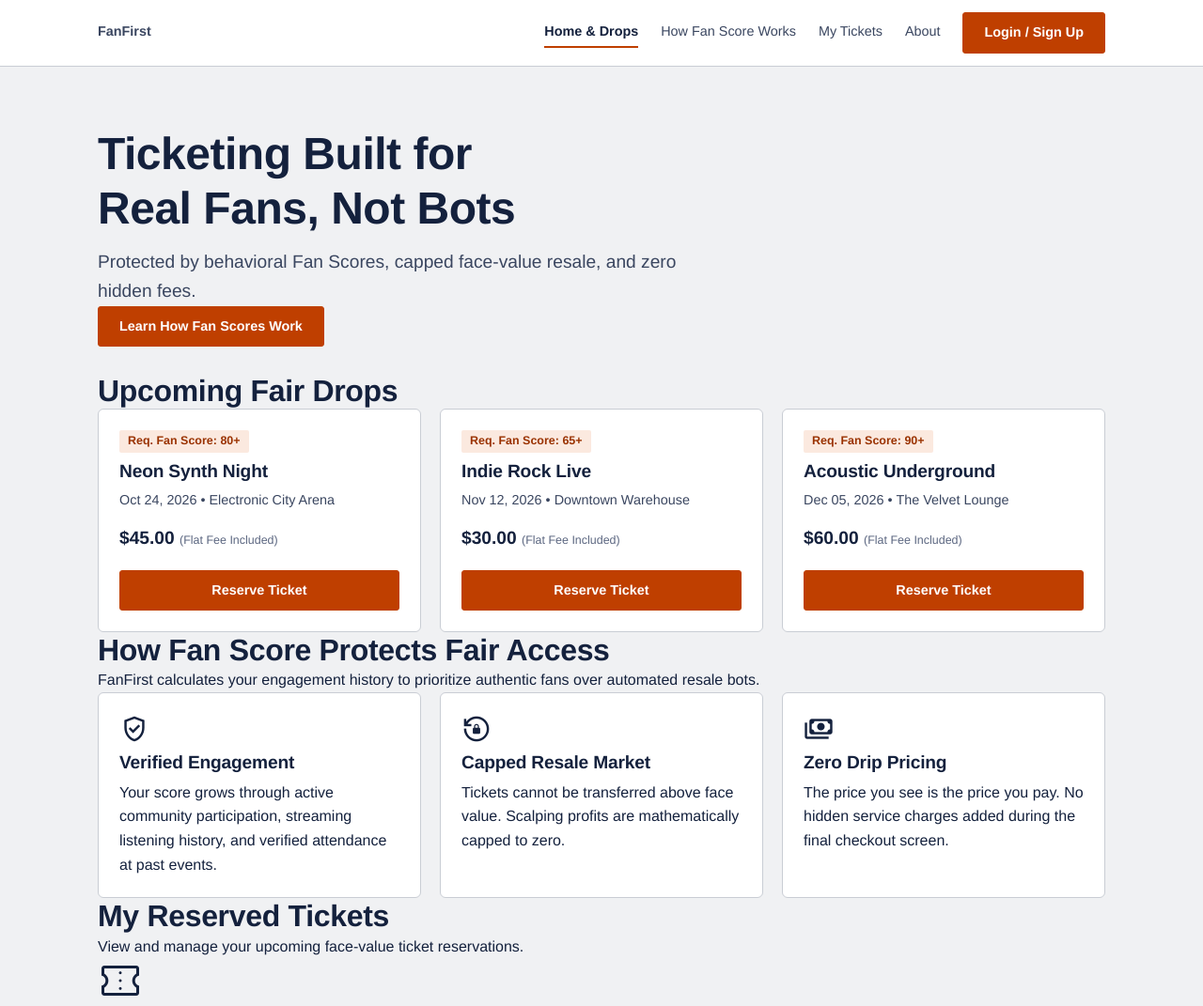
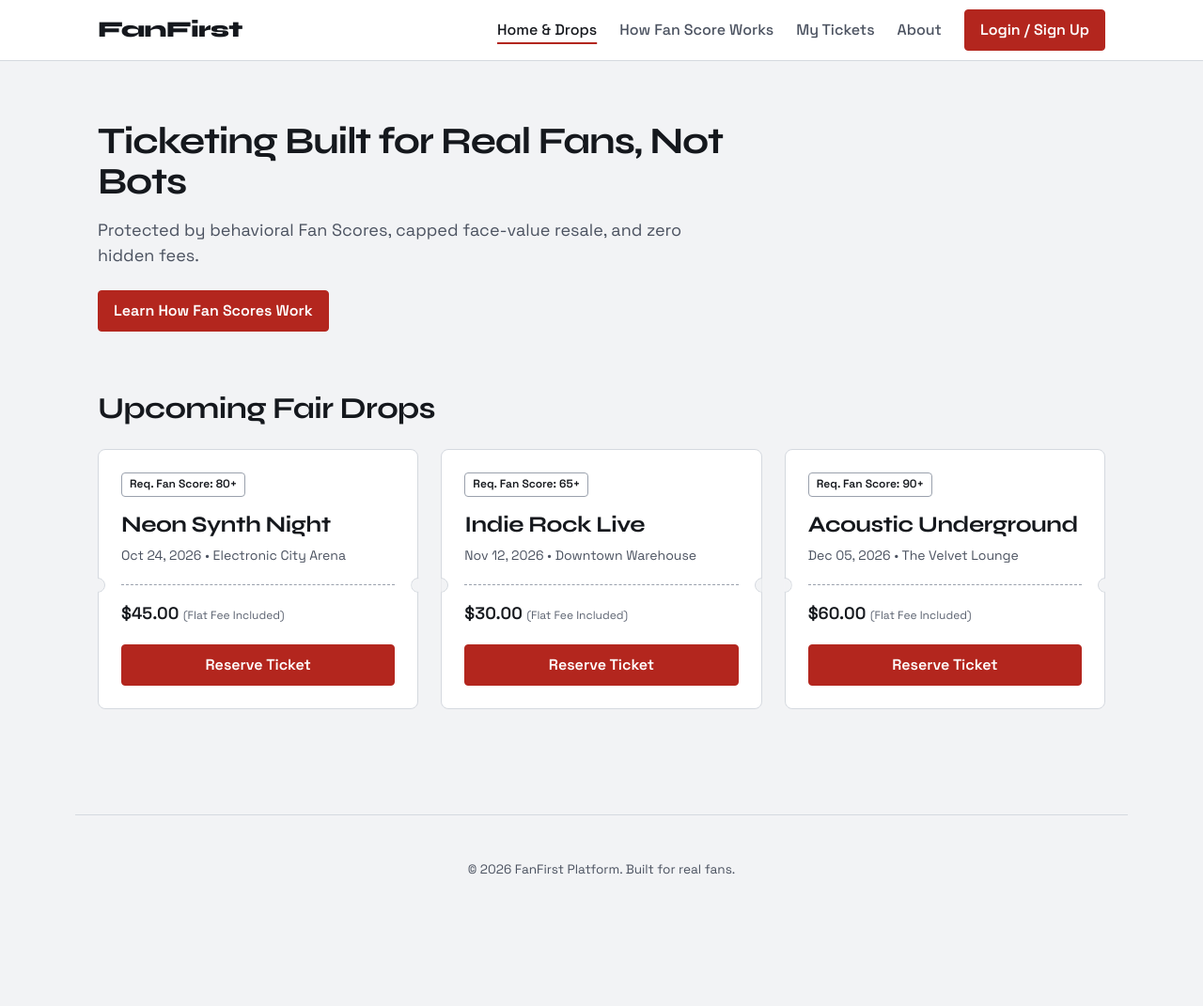
Before and after one commit to mutantmd/Fan_First1, a website: page index.html in a window 1280 px wide. Shown: the top 1071 px of the page at 94% size. After the commit the page ends 984 px from the top, so only its background shows below. Drawn offline with nearby package versions, Linux system fonts and the light colour scheme.

Commit message:
new change 11

```diff
--- a/style.css
+++ b/style.css
@@ -1,247 +1,463 @@
 :root {
-  --paper: #f0f1f3;
-  --ink: #14213d;
-  --ink-soft: #3a4660;
-  --ink-faint: #5b6680;
-  --line: #c9cdd4;
-  --accent: #bf3f00;
-  --accent-dark: #9a3200;
-  --accent-wash: #fbe9df;
+  /* colour */
+  --bg-page: #f2f3f5;
+  --surface: #ffffff;
+  --surface-sunken: #e8eaed;
+  --text-primary: #15181d;
+  --text-secondary: #4b5260;      /* legacy */
+  --text-muted: #5b6270;          /* legacy */
+  --border-color: #d5d9df;        /* legacy */
+  --border-strong: #9aa1ad;
+  --accent-primary: #b3261e;      /* legacy */
+  --accent-hover: #8f1d17;
+  --on-accent: #ffffff;
+
+  /* type */
+  --font-display: 'Syne', sans-serif;
+  --font-body: 'Space Grotesk', sans-serif;
+
+  --text-xs: 0.75rem;    /* 12 */
+  --text-sm: 0.875rem;   /* 14 */
+  --text-md: 1rem;       /* 16 */
+  --text-lg: 1.125rem;   /* 18 */
+  --text-xl: 1.5rem;     /* 24 */
+  --text-2xl: 2rem;      /* 32 */
+  --text-3xl: 2.5rem;    /* 40 */
+
+  /* spacing: 4px base, nothing outside this list */
+  --s-1: 4px;
+  --s-2: 8px;
+  --s-3: 12px;
+  --s-4: 16px;
+  --s-6: 24px;
+  --s-8: 32px;
+  --s-12: 48px;
+  --s-16: 64px;
+
+  /* radius steps up with the size of the thing */
+  --radius-control: 4px;
+  --radius-card: 8px;
+  --radius-dialog: 12px;
+
+  --tap-target: 44px;
 }
 
-* {
+
+/* --------------------------------------------------------------------------
+   Base
+   -------------------------------------------------------------------------- */
+*,
+*::before,
+*::after {
   box-sizing: border-box;
+}
+
+body,
+h1, h2, h3, p {
   margin: 0;
-  padding: 0;
 }
 
 body {
-  background: var(--paper);
-  color: var(--ink);
-  font-family: 'IBM Plex Sans', 'Helvetica Neue', Arial, sans-serif;
-  line-height: 1.6;
-  min-height: 100vh;
+  background: var(--bg-page);
+  color: var(--text-primary);
+  font: 400 var(--text-md)/1.5 var(--font-body);
+  -webkit-font-smoothing: antialiased;
 }
 
-button,
-input {
-  font: inherit;
+h1, h2, h3 {
+  font-family: var(--font-display);
+  font-weight: 700;
+  letter-spacing: -0.02em;
+  line-height: 1.15;
 }
-
-h1,
-h2,
-h3 {
-  font-weight: 600;
-  line-height: 1.2;
-  letter-spacing: -0.01em;
-  text-wrap: balance;
-}
-
-h1 { font-size: 3rem; }
-h2 { font-size: 2rem; }
-h3 { font-size: 1.2rem; }
-
-p { text-wrap: pretty; }
 
 a {
   color: inherit;
   text-decoration: none;
 }
 
-a:hover {
-  text-decoration: underline;
-  text-underline-offset: 3px;
-}
-
 :focus-visible {
-  outline: 2px solid var(--accent);
+  outline: 2px solid var(--accent-primary);
   outline-offset: 2px;
 }
 
+@media (prefers-reduced-motion: reduce) {
+  * {
+    transition: none !important;
+  }
+}
+
+
+/* --------------------------------------------------------------------------
+   Layout
+   -------------------------------------------------------------------------- */
 .container {
   max-width: 1120px;
-  margin: 0 auto;
-  padding: 0 24px;
+  margin-inline: auto;
+  padding-inline: var(--s-6);
 }
 
 header {
-  background: #fff;
-  border-bottom: 1px solid var(--line);
   position: sticky;
   top: 0;
   z-index: 100;
+  background: var(--surface);
+  border-bottom: 1px solid var(--border-color);
 }
 
 .header-inner {
   display: flex;
   justify-content: space-between;
   align-items: center;
-  height: 70px;
+  gap: var(--s-4);
+  min-height: var(--s-16);
 }
 
-.brand-logo {
-  font-size: 1.25rem;
-  font-weight: 600;
+/* nav already gets display:flex and gap from inline style */
+header nav {
+  flex-wrap: wrap;
+  justify-content: flex-end;
+  row-gap: var(--s-2);
 }
 
-.brand-logo:hover { text-decoration: none; }
-
-nav {
-  display: flex;
-  align-items: center;
-  gap: 26px;
+.drops-section {
+  padding-block: var(--s-8) var(--s-12);
 }
 
-.nav-link {
-  color: var(--ink-soft);
-  font-size: 0.9rem;
-  padding: 3px 0;
-  border-bottom: 2px solid transparent;
-  transition: color 0.2s, border-color 0.2s;
+.events-grid,
+.features-grid {
+  display: grid;
+  grid-template-columns: repeat(auto-fit, minmax(min(280px, 100%), 1fr));
+  gap: var(--s-6);
 }
 
-.nav-link:hover {
-  color: var(--ink);
-  text-decoration: none;
-  border-bottom-color: var(--line);
+.page-header {
+  padding-block: var(--s-8);
+  margin-bottom: var(--s-8);
+  border-bottom: 1px solid var(--border-color);
 }
 
-.nav-link.active {
-  color: var(--ink);
-  font-weight: 600;
-  border-bottom-color: var(--accent);
+
+/* --------------------------------------------------------------------------
+   Components
+   -------------------------------------------------------------------------- */
+
+/* brand + nav links */
+.brand-logo {
+  font: 800 var(--text-xl)/1 var(--font-display);
+  letter-spacing: -0.03em;
 }
 
+header nav > .nav-link {
+  padding-block: var(--s-1);
+  color: var(--text-secondary);
+  font-weight: 500;
+  text-underline-offset: var(--s-2);
+  text-decoration-thickness: 2px;
+  text-decoration-color: transparent;
+  transition: color 120ms;
+}
+
+header nav > .nav-link:hover {
+  color: var(--text-primary);
+}
+
+/* buttons */
 .btn {
   display: inline-flex;
   align-items: center;
   justify-content: center;
-  background: var(--accent);
-  color: #fff;
-  font-size: 0.9rem;
-  font-weight: 600;
-  padding: 9px 22px;
-  border: 1px solid var(--accent);
-  border-radius: 3px;
+  min-height: var(--tap-target);
+  padding: 0 var(--s-4);
+  border: 1px solid var(--accent-primary);
+  border-radius: var(--radius-control);
+  background: var(--accent-primary);
+  color: var(--on-accent);
+  font: 600 var(--text-md)/1 var(--font-body);
   cursor: pointer;
-  transition: background 0.15s, border-color 0.15s;
+  transition: background-color 120ms, border-color 120ms;
 }
 
 .btn:hover {
-  background: var(--accent-dark);
-  border-color: var(--accent-dark);
-  text-decoration: none;
+  background: var(--accent-hover);
+  border-color: var(--accent-hover);
 }
 
-.btn-secondary,
-.btn-signin {
+.btn-secondary {
   background: transparent;
-  color: var(--ink);
-  border-color: var(--ink);
+  border-color: var(--border-strong);
+  color: var(--text-primary);
 }
 
-.btn-secondary:hover,
-.btn-signin:hover {
-  background: #e4e6ea;
-  border-color: var(--ink);
+.btn-secondary:hover {
+  background: var(--surface-sunken);
+  border-color: var(--border-strong);
 }
 
+/* label on an event card: how much Fan Score you need */
 .badge {
   align-self: flex-start;
-  background: var(--accent-wash);
-  color: var(--accent-dark);
-  font-size: 0.78rem;
+  padding: var(--s-1) var(--s-2);
+  border: 1px solid var(--border-strong);
+  border-radius: var(--radius-control);
+  color: var(--text-primary);
+  font-size: var(--text-xs);
   font-weight: 600;
-  padding: 2px 9px;
-  border-radius: 2px;
+  line-height: 1.33;
 }
 
+/* hero */
 .hero {
-  padding: 64px 0 28px;
-  max-width: 44rem;
+  max-width: 720px;
+  padding-block: var(--s-16) var(--s-8);
 }
 
-.hero h1 { margin-bottom: 14px; }
+.hero h1 {
+  margin-bottom: var(--s-4);
+  font-size: var(--text-3xl);
+  line-height: 1.08;
+  letter-spacing: -0.03em;
+}
 
 .hero p {
-  color: var(--ink-soft);
-  font-size: 1.2rem;
+  max-width: 56ch;
+  margin-bottom: var(--s-6);
+  color: var(--text-secondary);
+  font-size: var(--text-lg);
 }
 
-.events-section { padding: 36px 0; }
-.events-section h2 { margin-bottom: 22px; }
-
-.events-grid,
-.features-grid,
-.stats-grid {
-  display: grid;
-  grid-template-columns: repeat(auto-fit, minmax(290px, 1fr));
-  gap: 20px;
+.drops-section h2 {
+  margin-bottom: var(--s-6);
+  font-size: var(--text-2xl);
 }
 
-.event-card,
-.feature-card,
-.about-card,
-.stat-card {
+/* event card, drawn as a ticket: the price row sits below a
+   perforation, with a notch cut into each side of the card */
+.event-card {
   display: flex;
   flex-direction: column;
-  gap: 8px;
-  background: #fff;
-  border: 1px solid var(--line);
-  border-radius: 6px;
-  padding: 22px;
-  transition: border-color 0.2s;
+  gap: var(--s-2);
+  padding: var(--s-6);
+  border: 1px solid var(--border-color);
+  border-radius: var(--radius-card);
+  background: var(--surface);
 }
 
-.event-card:hover,
-.feature-card:hover,
-.about-card:hover,
-.stat-card:hover {
-  border-color: var(--ink);
+.event-card h3 {
+  margin-top: var(--s-2);
+  font-size: var(--text-xl);
 }
 
 .event-details {
-  color: var(--ink-soft);
-  font-size: 0.9rem;
+  color: var(--text-secondary);
+  font-size: var(--text-sm);
 }
 
 .price {
-  font-size: 1.2rem;
+  position: relative;
+  margin-block: var(--s-3);
+  padding-top: var(--s-4);
+  border-top: 1px dashed var(--border-strong);
+  font-size: var(--text-lg);
   font-weight: 600;
-  font-variant-numeric: tabular-nums;
-  margin: 6px 0 10px;
+}
+
+.price::before,
+.price::after {
+  content: "";
+  position: absolute;
+  top: calc(var(--s-2) * -1);
+  width: var(--s-4);
+  height: var(--s-4);
+  border: 1px solid var(--border-color);
+  border-radius: 50%;
+  background: var(--bg-page);
+}
+
+/* card padding + border, minus half the notch, keeps it on the card edge */
+.price::before {
+  left: calc((var(--s-6) + 1px + var(--s-2)) * -1);
+  clip-path: inset(0 0 0 50%);
+}
+
+.price::after {
+  right: calc((var(--s-6) + 1px + var(--s-2)) * -1);
+  clip-path: inset(0 50% 0 0);
 }
 
 .price small {
-  color: var(--ink-faint);
-  font-size: 0.78rem;
+  color: var(--text-muted);
+  font-size: var(--text-xs);
   font-weight: 400;
 }
 
-.qty-control {
-  display: inline-flex;
-  align-items: center;
-  gap: 6px;
-  margin-bottom: 4px;
+.reserve-btn {
+  margin-top: auto;
 }
 
-.qty-btn {
-  min-width: 38px;
-  height: 38px;
-  padding: 0 8px;
-  background: transparent;
-  color: var(--ink);
-  font-size: 0.85rem;
-  font-weight: 600;
-  border: 1px solid var(--ink);
-  border-radius: 3px;
-  cursor: pointer;
-  transition: background 0.15s;
+/* feature blocks: open layout with a rule on top, so they read
+   differently from the ticket cards */
+.feature-card {
+  display: flex;
+  flex-direction: column;
+  gap: var(--s-2);
+  padding-top: var(--s-4);
+  border-top: 2px solid var(--text-primary);
 }
 
-.qty-btn:hover { background: #e4e6ea; }
+.feature-card h3 {
+  font-size: var(--text-xl);
+}
 
-.qty-value {
-  min-width: 36px;
+.feature-card p {
+  color: var(--text-secondary);
+}
+
+/* page headers */
+.page-header h2 {
+  margin-bottom: var(--s-2);
+  font-size: var(--text-2xl);
+}
+
+.page-header p {
+  color: var(--text-secondary);
+  font-size: var(--text-lg);
+}
+
+/* my tickets */
+.tickets-container {
+  min-height: 256px;
+}
+
+.empty-state {
+  display: flex;
+  flex-direction: column;
+  align-items: center;
+  justify-content: center;
+  gap: var(--s-4);
+  padding: var(--s-16) var(--s-6);
+  border: 1px dashed var(--border-strong);
+  border-radius: var(--radius-card);
+  color: var(--text-secondary);
   text-align: center;
 }
+
+/* modal */
+.modal-overlay {
+  position: fixed;
+  inset: 0;
+  z-index: 1000;
+  display: flex;
+  justify-content: center;
+  align-items: center;
+  padding: var(--s-4);
+  background: rgba(21, 24, 29, 0.6);
+}
+
+.modal-card {
+  position: relative;
+  width: 100%;
+  max-width: 440px;
+  padding: var(--s-8);
+  border: 1px solid var(--border-color);
+  border-radius: var(--radius-dialog);
+  background: var(--surface);
+  box-shadow: 0 8px 24px rgba(21, 24, 29, 0.16);
+  text-align: center;
+}
+
+.modal-close {
+  position: absolute;
+  top: var(--s-2);
+  right: var(--s-2);
+  display: grid;
+  place-items: center;
+  width: var(--tap-target);
+  height: var(--tap-target);
+  border: 0;
+  border-radius: var(--radius-control);
+  background: none;
+  color: var(--text-secondary);
+  font-size: var(--text-xl);
+  line-height: 1;
+  cursor: pointer;
+}
+
+.modal-close:hover {
+  background: var(--surface-sunken);
+  color: var(--text-primary);
+}
+
+.modal-icon {
+  margin-bottom: var(--s-2);
+  font-size: var(--text-3xl);
+  line-height: 1;
+}
+
+.modal-card h3 {
+  margin-bottom: var(--s-2);
+  font-size: var(--text-xl);
+}
+
+.modal-card p {
+  margin-bottom: var(--s-6);
+  color: var(--text-secondary);
+  font-size: var(--text-sm);
+}
+
+.modal-actions {
+  display: flex;
+}
+
+
+/* --------------------------------------------------------------------------
+   States
+   Classes that app.js toggles. Nothing else in this file should depend on
+   them, so the script can change without touching the components above.
+   -------------------------------------------------------------------------- */
+.page-view {
+  display: none;
+}
+
+.page-view.active-page {
+  display: block;
+}
+
+header nav > .nav-link.active {
+  color: var(--text-primary);
+  text-decoration-line: underline;
+  text-decoration-color: var(--accent-primary);
+}
+
+.modal-overlay.hidden {
+  display: none;
+}
+
+.btn:disabled {
+  border-color: var(--border-color);
+  background: var(--surface-sunken);
+  color: var(--text-muted);
+  cursor: not-allowed;
+}
+
+
+/* --------------------------------------------------------------------------
+   Responsive
+   -------------------------------------------------------------------------- */
+@media (max-width: 600px) {
+  .container {
+    padding-inline: var(--s-4);
+  }
+
+  .header-inner {
+    padding-block: var(--s-3);
+  }
+
+  .hero {
+    padding-top: var(--s-8);
+  }
+
+  .hero h1 {
+    font-size: var(--text-2xl);
+  }
+}
```
